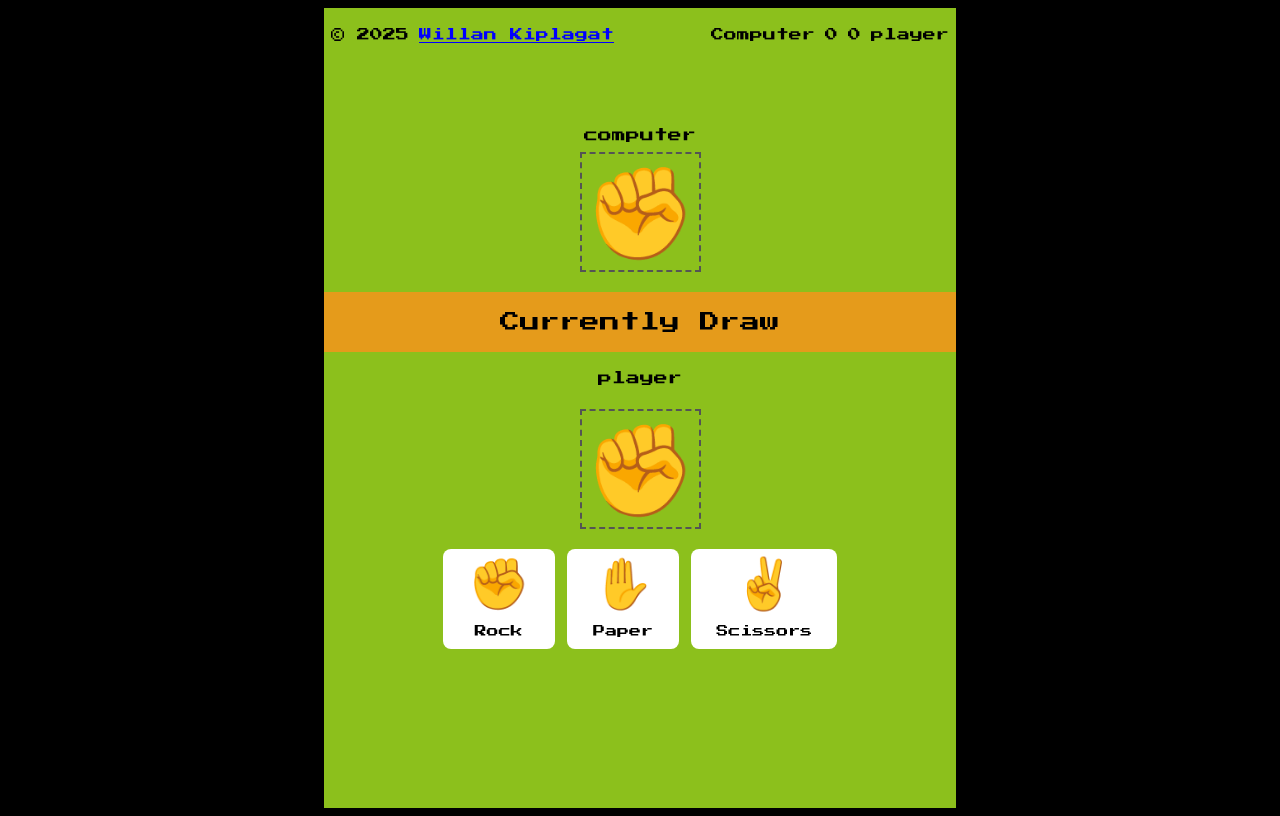
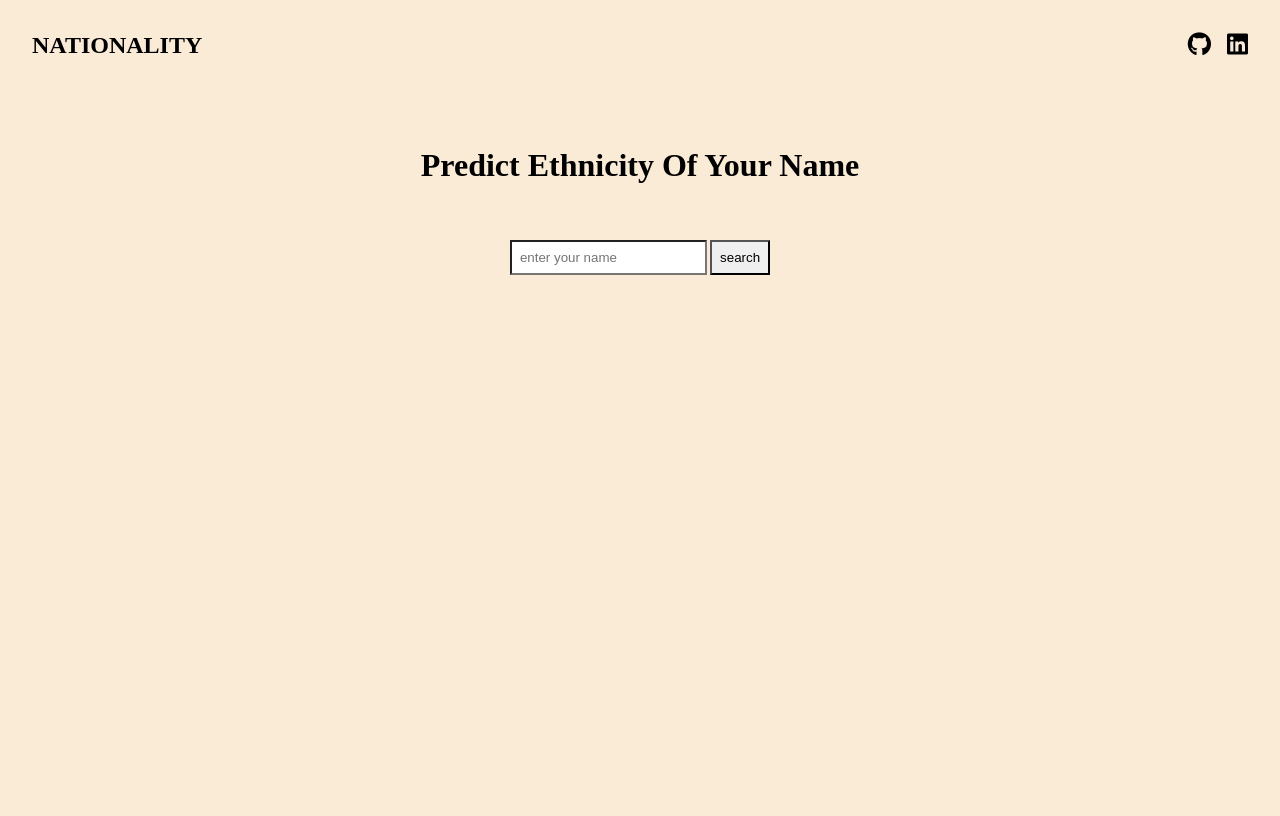
Before and after one commit to kiplagatwillan/fetch-request, a plain HTML site: page index.html in a window 1280 px wide. Drawn offline with Linux system fonts and the light colour scheme.

Commit message:
nationalize

```diff
--- a/index.html
+++ b/index.html
@@ -3,55 +3,30 @@
   <head>
     <meta charset="UTF-8" />
     <meta name="viewport" content="width=device-width, initial-scale=1.0" />
-    <link rel="stylesheet" href="./style.css" />
-    <link rel="preconnect" href="https://fonts.googleapis.com" />
-    <link rel="preconnect" href="https://fonts.gstatic.com" crossorigin />
-    <link
-      href="https://fonts.googleapis.com/css2?family=Press+Start+2P&display=swap"
-      rel="stylesheet"
-    />
-    <script src="./main.js" defer></script>
-    <title>Rock Paper Scissors</title>
+    <title>Document</title>
+    <link rel="stylesheet" href="sttyles.css" />
+    <link rel="stylesheet" href="https://cdnjs.cloudflare.com/ajax/libs/font-awesome/6.7.2/css/all.min.css">
+    <script src="script.js" defer></script>
   </head>
   <body>
-    <div class="main-wrapper">
-      <div class="header-wrapper">
-        <div class="user-data-copyright">
-          <p class="copyright-sysmbol">&copy; 2025</p>
-          <a href="" class="linkedin-link">Willan Kiplagat</a>
+    <div class="nations-body">
+      <div class="header-section">
+        <div class="logo">NATIONALITY</div>
+        <div class="icon-names">
+          <p><i class="fa-brands fa-github"></i></p>
+          <p><i class="fa-brands fa-linkedin"></i></p>
         </div>
-        <div class="game-stats-box">
-          <p class="computer">Computer</p>
-          <p class="computer-score">0</p>
-          <p class="player-score">0</p>
-          <p class="player">player</p>
-        </div>
+
       </div>
-      <div class="computer-box">
-        <p class="computer-name">computer</p>
-        <p class="computer-choice">✊</p>
+      <h2 class="body-section-header">Predict ethnicity of your name</h2>
+      <div class="body-section">
+        <form  class="search-name">
+          <input type="text" placeholder="enter your name" required id="search" />
+        </form>
+        <button class="search-button" id="button">search</button>
       </div>
-      <div class="results-box">
-        <p class="results">Currently Draw</p>
-      </div>
-      <div class="player-box">
-        <p class="player-name">player</p>
-        <p class="player-choice">✊</p>
-      </div>
-      <div class="game-choices-box">
-        <div class="choice rock-choice">
-          <p class="rock-emoji emoji">✊</p>
-          <p class="choice-text">Rock</p>
-        </div>
-        <div class="choice paper-choice">
-          <p class="paper-emoji emoji">✋</p>
-          <p class="choice-text">Paper</p>
-        </div>
-        <div class="choice scissors-choice">
-          <p class="scissors-emoji emoji">✌️</p>
-          <p class="choice-text">Scissors</p>
-        </div>
-      </div>
+      <p class="placeholder-name" ></p>
+      <p></p>
     </div>
   </body>
 </html>
--- a/main.js
+++ /dev/null
@@ -1,70 +0,0 @@
-let computerScoreElement = document.querySelector(".computer-score");
-let playerScoreElement = document.querySelector(".player-score");
-let computerScoreValue = 0;
-let playerScoreValue = 0;
-
-const rock = "✊";
-const paper = "✋";
-const scissors = "✌️";
-
-let computerChoiceElement = document.querySelector(".computer-choice");
-let playerchoiceElement = document.querySelector(".player-choice");
-let playerChoice = paper;
-let computerChoice = rock;
-
-const rockChoice = document.querySelector(".rock-choice");
-const paperChoice = document.querySelector(".paper-choice");
-const scissorsChoice = document.querySelector(".scissors-choice");
-
-function randomComputerChoice() {
-  let gameChoices = ["✊", "✋", "✌️"];
-  randomIndex = Math.floor(Math.random() * gameChoices.length);
-  return gameChoices[randomIndex];
-}
-
-function findWinner() {
-  let showResultsElement = document.querySelector(".results");
-  if (computerChoice === playerChoice) {
-    showResultsElement.innerHTML = `DRAW`;
-  } else if (
-    (playerChoice === rock && computerChoice === scissors) ||
-    (playerChoice === paper && computerChoice === rock) ||
-    (playerChoice === scissors && computerChoice === paper)
-  ) {
-    playerScoreValue += 1;
-    playerScoreElement.innerHTML = playerScoreValue;
-    showResultsElement.innerHTML = `PLAYER WINS`;
-  } else if (
-    (playerChoice === scissors && computerChoice === rock) ||
-    (playerChoice === rock && computerChoice === paper) ||
-    (playerChoice === paper && computerChoice === scissors)
-  ) {
-    computerScoreValue += 1;
-    computerScoreElement.innerHTML = computerScoreValue;
-    showResultsElement.innerHTML = `COMPUTER WINS`;
-  }
-}
-
-rockChoice.addEventListener("click", function () {
-  playerChoice = rock;
-  playerchoiceElement.innerHTML = playerChoice;
-  computerChoice = randomComputerChoice();
-  computerChoiceElement.innerHTML = computerChoice;
-  findWinner();
-});
-
-paperChoice.addEventListener("click", function () {
-  playerChoice = paper;
-  playerchoiceElement.innerHTML = playerChoice;
-  computerChoice = randomComputerChoice();
-  computerChoiceElement.innerHTML = computerChoice;
-  findWinner();
-});
-
-scissorsChoice.addEventListener("click", function () {
-  playerChoice = scissors;
-  playerchoiceElement.innerHTML = playerChoice;
-  computerChoice = randomComputerChoice();
-  computerChoiceElement.innerHTML = computerChoice;
-  findWinner();
-});
--- a/style.css
+++ /dev/null
@@ -1,116 +0,0 @@
-* {
-  padding: 0;
-  margin: o;
-  box-sizing: border-box;
-}
-
-html{
-  font-size: 62.5%;
-}
-
-body{
-  font-family: "Press Start 2P", system-ui;
-  background-color: black;
-  display: flex;
-  justify-content: center;
-}
-
-.main-wrapper{
-  background-color: rgb(140, 192, 28);
-  height: 100vh;
-  width: 50%;
-}
-
-.header-wrapper{
-  margin: .7rem;
-  display: flex;
-  justify-content: space-between;
-}
-
-.user-data-copyright, .game-stats-box{
-  display: flex;
-  align-items: center;
-  gap: 1rem;
-  font-size: 1.3rem;
-}
-
-a{
-  color: blue;
-}
-
-.computer-box{
-  margin-top: 6rem;
-  display: flex;
-  flex-direction: column;
-  align-items: center;
-  justify-content: center;
-  text-align: center;
-}
-
-.computer-choice, .player-choice{
-  border: 2px dashed rgb(84, 84, 84);
-  margin-top: 1rem;
-  margin-bottom: 1rem;
-  height: 12rem;
-  width: 12.1rem;
-  font-size: 9rem;
-  text-align: center;
-}
-.computer-name{
-  margin-bottom: 0px;
-}
-
-
-.computer-name, .player-name{
-  font-size: 1.4rem;
-}
-.player-box{
-  margin-top: .5rem;
-  display: flex;
-  flex-direction: column;
-  align-items: center;
-  justify-content: center;
-  text-align: center;
-}
-
-.results-box{
-  background-color: rgb(229, 155, 27);
-  margin-top: 1rem;
-  display: flex;
-  flex-direction: column;
-  justify-content: center;
-  text-align: center;
-  height: 6rem;
-  width: 100%;
-  font-size: 2rem;
-}
-
-.game-choices-box{
-  margin-top: 1rem;
-  display: flex;
-  justify-content: center;
-  align-items: center;
-  gap: 1.2rem;
-  flex-wrap: wrap;
-}
-.choice{
-  background-color: white;
-  border-radius: 8px;
-  text-align: center;
-  height: fit-content;
-  width: fit-content;
-  font-size: 1.2rem;
-  padding-inline: 2.5rem;
-  padding-block: 0rem;
-  cursor: pointer;
-}
-
-.choice:hover{
-  background-color: rgb(243, 243, 243);
-}
-
-.emoji{
-  margin-top: .2rem;
-  font-size: 5rem;
-  margin-bottom: 0rem;
-}
```
Also changed, not shown: n/index.html (deleted, +0 -32 lines), script.js (renamed from n/script.js), sttyles.css (renamed from n/sttyles.css).
